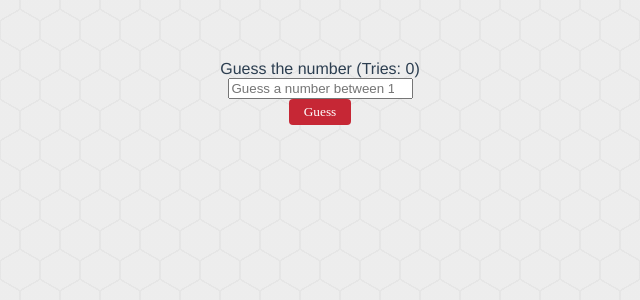
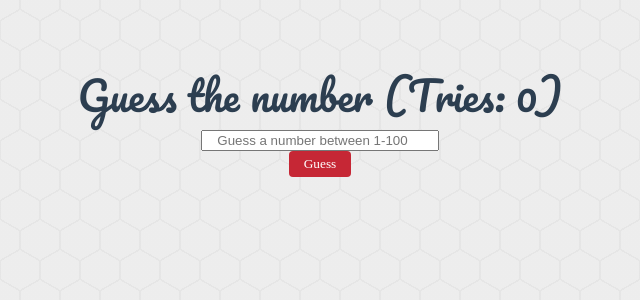
Before and after one commit to mikezano/vue_experiments, a Vue app: page /#/guess_number in a window 1280 px wide. Shown: the top 300 px of the page, without its empty margins (320-960 px from the left). Built offline with nearby package versions, Linux system fonts and the light colour scheme.

Commit message:
guessing game update

```diff
--- a/src/components/guess_number.vue
+++ b/src/components/guess_number.vue
@@ -5,6 +5,7 @@
         <label>(Tries: {{tries}})</label>
         </label>
         <input
+            class="guessed-number"
             type="number"
             ref='guessedNumberElement'
             @keyup.enter="focus"
@@ -15,11 +16,12 @@
             @click="checkGuess">
             Guess
         </button>
-        <label v-if="guessDirection =='HIGHER'">Guess Higher!</label>
-        <label v-if="guessDirection =='LOWER'">Guess Lower!</label>
+        <label class="guess-direction" v-if="guessDirection =='HIGHER'">Guess Higher!</label>
+        <label class="guess-direction" v-if="guessDirection =='LOWER'">Guess Lower!</label>
         <label v-if="isCorrectlyGuessed == true">You Got It!</label>
 
         <button
+            class="try-again"
             v-if="isCorrectlyGuessed"
             @click="reset">
             Try Again?
@@ -92,14 +94,29 @@ export default {
 </script>
 
 <style lang="scss" scoped>
+@import url('https://fonts.googleapis.com/css?family=Pacifico');
+
 $base1: hsla(153, 50%, 98%, 1);
 $base2: hsla(211, 28%, 29%, 1);
 
 #guessing_number {
+    font-family: 'Pacifico', cursive;
+    -webkit-font-smoothing: antialiased;
+    -moz-osx-font-smoothing: grayscale;
+    font-size:40px;
     display:flex;
     flex-direction:column;
     justify-content:center;
     align-items: center;
+
+    .guessed-number{
+        width:230px;
+        text-align:center;
+    }
+
+    .guess-direction{
+        font-size:30px;
+    }
 }
 
 </style>
```
